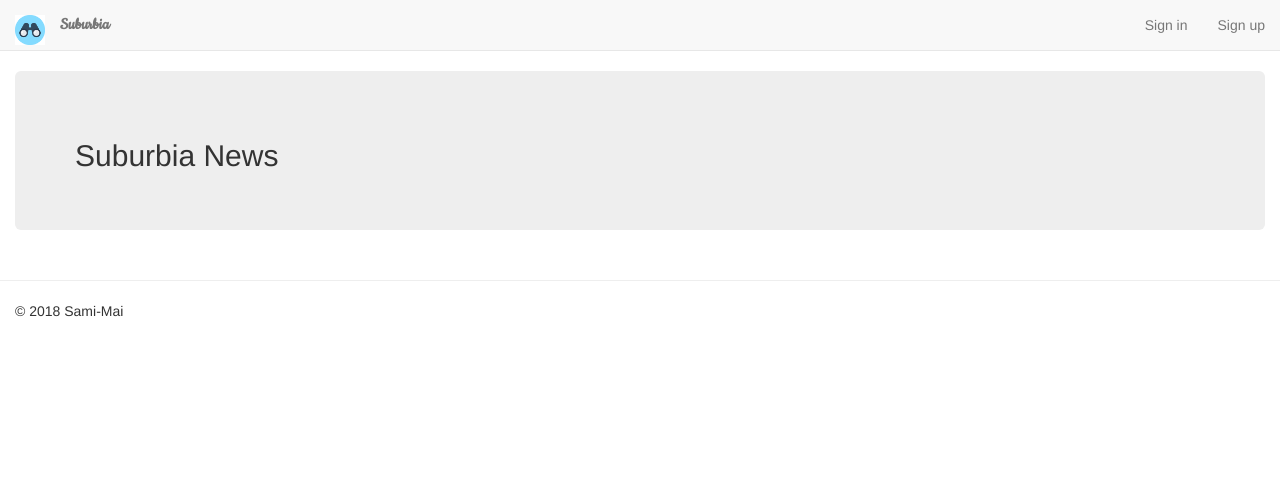
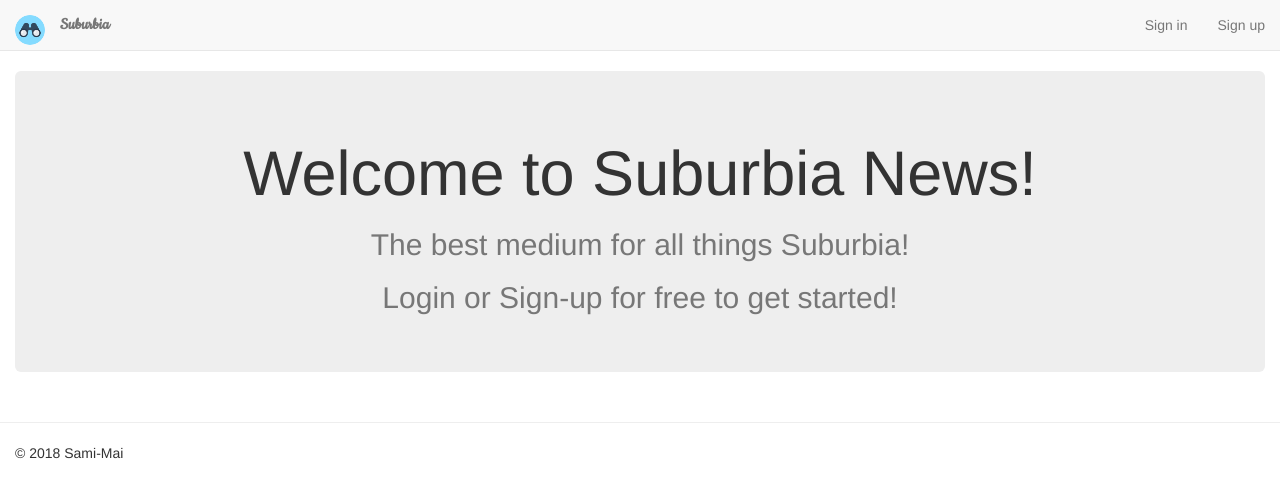
Before and after one commit to sami-mai/Suburbia, a Django app: page / in a window 1280 px wide. Shown: the top 498 px of the page. Run offline with Django 3.2, Linux system fonts and the light colour scheme; some libraries are stand-ins or nearby versions.

Commit message:
update project templates

```diff
--- /dev/null
+++ b/templates/base.html
@@ -0,0 +1,53 @@
+{% load bootstrap3 %}
+<!--  -->
+{% load static%}
+<!DOCTYPE html>
+<html lang="en" dir="ltr">
+
+<head>
+  <meta charset="utf-8">
+  <meta http-equiv="X-UA-Compatible" content="IE=edge">
+  <meta name="viewport" content="width=device-width, initial-scale=1">
+  <meta name="description" content="">
+  <meta name="author" content="">
+  <link rel="shortcut icon" type="image/png" href="{% static '/images/download.png' %}" class="img-circle" />
+  <!--  -->
+  <title>Suburbia</title>
+  <!--  -->
+  {% block styles %}
+  <!--  -->
+  {% bootstrap_css %}
+  <link href="https://maxcdn.bootstrapcdn.com/font-awesome/4.7.0/css/font-awesome.min.css" rel="stylesheet" integrity="sha384-wvfXpqpZZVQGK6TAh5PVlGOfQNHSoD2xbE+QkPxCAFlNEevoEH3Sl0sibVcOQVnN" crossorigin="anonymous">
+  <link href="https://fonts.googleapis.com/css?family=Cookie" rel="stylesheet">
+  <link rel="stylesheet" href="{% static 'css/styles.css' %}">
+  <!--  -->
+  {% endblock %}
+</head>
+
+<body>
+  {% include "navbar.html" %}
+  <!--  -->
+  {% block content %}
+  <div class="">
+
+  </div>
+  {%endblock%}
+  <!-- FOOTER -->
+  <hr>
+  <div class="container-fluid">
+
+    <footer>
+      <!-- <p class="pull-right"><a href="/">Back to top</a></p> -->
+      <p>&copy; 2018 Sami-Mai </p>
+      <!-- Inc. &middot; <a href="#">Privacy</a> &middot; <a href="#">Terms</a></p> -->
+    </footer>
+    <!-- end footer -->
+    <!--  -->
+    {% block scripts %}
+    <script src="https://ajax.googleapis.com/ajax/libs/jquery/3.2.1/jquery.min.js"></script>
+    {% bootstrap_javascript %}
+    <!--  -->
+    {% endblock %}
+</body>
+
+</html>
--- a/templates/landing.html
+++ b/templates/landing.html
@@ -1,56 +1,15 @@
-{% load bootstrap3 %}
+{%extends 'base.html'%}{% load bootstrap3 %}{% load static%}
 <!--  -->
-{% load static%}
-<!DOCTYPE html>
-<html lang="en" dir="ltr">
+{% block content %}
+<div class="container-fluid text-center">
+  <div class="jumbotron">
+    <h1>Welcome to Suburbia News!</h1>
+    <h2 class="text-muted">The best medium for all things Suburbia!</h2>
+    <h2 class="text-muted">Login or Sign-up for free to get started!</h2>
+  </div>
 
-<head>
-  <meta charset="utf-8">
-  <meta http-equiv="X-UA-Compatible" content="IE=edge">
-  <meta name="viewport" content="width=device-width, initial-scale=1">
-  <meta name="description" content="">
-  <meta name="author" content="">
-  <link rel="shortcut icon" type="image/png" href="{% static '/images/download.png' %}" />
-  <!--  -->
-  <title>Suburbia</title>
-  <!--  -->
-  {% block styles %}
-  <!--  -->
-  {% bootstrap_css %}
-  <link href="https://maxcdn.bootstrapcdn.com/font-awesome/4.7.0/css/font-awesome.min.css" rel="stylesheet" integrity="sha384-wvfXpqpZZVQGK6TAh5PVlGOfQNHSoD2xbE+QkPxCAFlNEevoEH3Sl0sibVcOQVnN" crossorigin="anonymous">
-  <link href="https://fonts.googleapis.com/css?family=Cookie" rel="stylesheet">
-  <link rel="stylesheet" href="{% static 'css/styles.css' %}">
-  <!--  -->
-  {% endblock %}
-</head>
+</div>
 
-<body>
-  {% include "navbar.html" %} {% block content %}
-  <div class="container-fluid">
-    <div class="jumbotron">
-      <h2>Suburbia News</h2>
-
-    </div>
-
-  </div>
-  <!-- FOOTER -->
-  <hr>
-  <div class="container-fluid">
-
-    <footer>
-      <!-- <p class="pull-right"><a href="/">Back to top</a></p> -->
-      <p>&copy; 2018 Sami-Mai </p>
-      <!-- Inc. &middot; <a href="#">Privacy</a> &middot; <a href="#">Terms</a></p> -->
-    </footer>
-    <!-- end footer -->
-    <!--  -->
-    {%endblock%}
-    <!--  -->
-    {% block scripts %}
-    <script src="https://ajax.googleapis.com/ajax/libs/jquery/3.2.1/jquery.min.js"></script>
-    {% bootstrap_javascript %}
-    <!--  -->
-    {% endblock %}
-</body>
-
-</html>
+<!--  -->
+{%endblock%}
+<!--  -->
--- a/templates/navbar.html
+++ b/templates/navbar.html
@@ -18,7 +18,7 @@
         <div class="container-fluid">
           <div class="navbar-header">
             <a class="navbar-brand" href="/">
-              <img src="{% static '/images/download.png' %}" width="30" height="30" alt="icon"><span></span>
+              <img class="img-circle" src="{% static '/images/download.png' %}" width="30" height="30" alt="icon"><span></span>
             </a>
             <a class="navbar-brand" href="/" style="font-family: 'Cookie', cursive;"><strong>Suburbia</strong></a>
           </div>
@@ -34,7 +34,7 @@
               </ul>
 
               <ul class="nav navbar-nav navbar-right">
-                <li><a href="#">Logout</a></li>
+                <li><a href="/logout">Logout</a></li>
 
               </ul>
               <!-- Adding a search form  -->
@@ -55,8 +55,8 @@
 
               {% else %}
               <ul class="nav navbar-nav navbar-right ">
-                <li><a href="#">Sign in</a></li>
-                <li><a href="#">Sign up</a></li>
+                <li><a href="/accounts/login">Sign in</a></li>
+                <li><a href="/accounts/register">Sign up</a></li>
               </ul>
 
 
```
